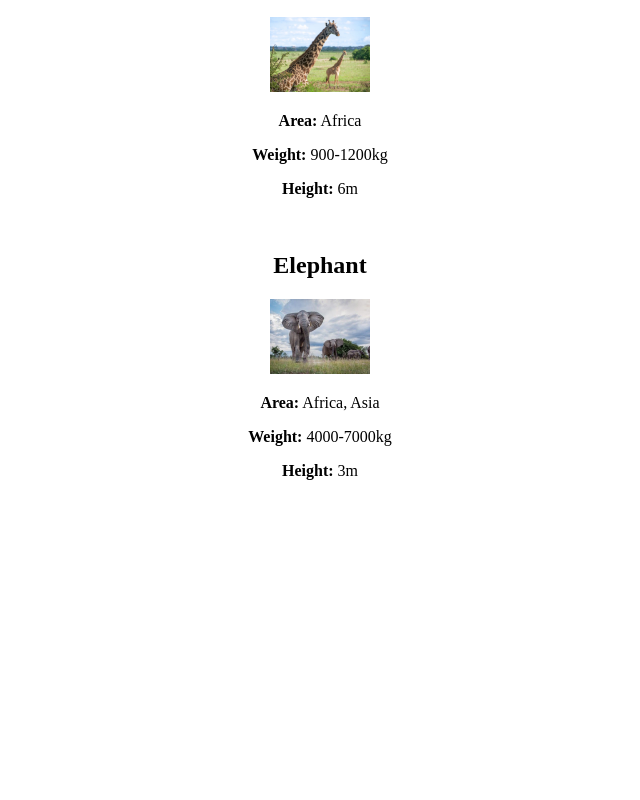
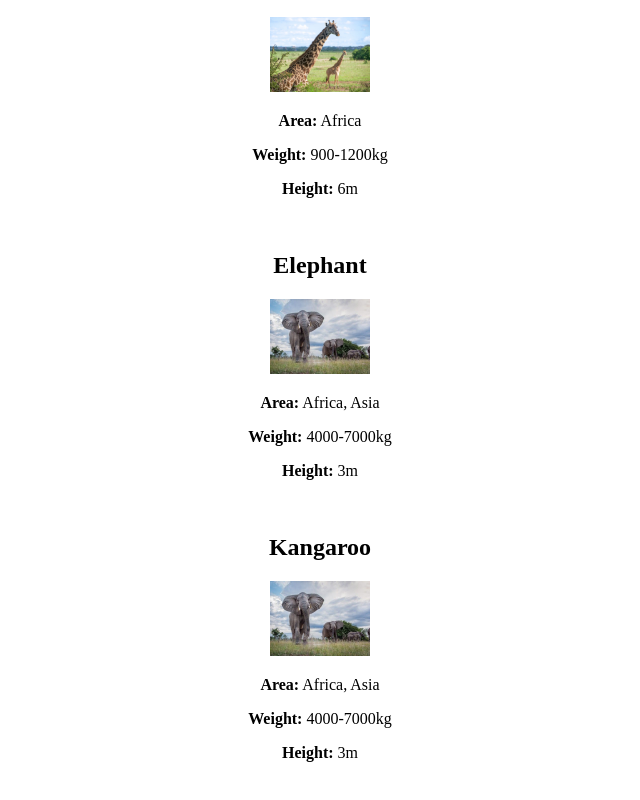
Before and after one commit to skeaxd/pz2, a plain HTML site: page index.html in a window 1280 px wide. Shown: the part 314-1114 px from the top of the page, without its empty margins (320-960 px from the left). Before the commit the page ends 836 px from the top, so only its background shows below. Drawn offline with Linux system fonts and the light colour scheme.

Commit message:
add section "Kangaroo"

```diff
--- a/index.html
+++ b/index.html
@@ -31,5 +31,12 @@
     <p><b>Height:</b> 3m</p>
     <br>
 
+    <h2>Kangaroo</h2>
+    <img src="pictures/elephant.jpg" width="100px" alt="">
+    <p><b>Area:</b> Africa, Asia</p>
+    <p><b>Weight:</b> 4000-7000kg</p>
+    <p><b>Height:</b> 3m</p>
+    <br>
+
   </body>
 </html>
```
